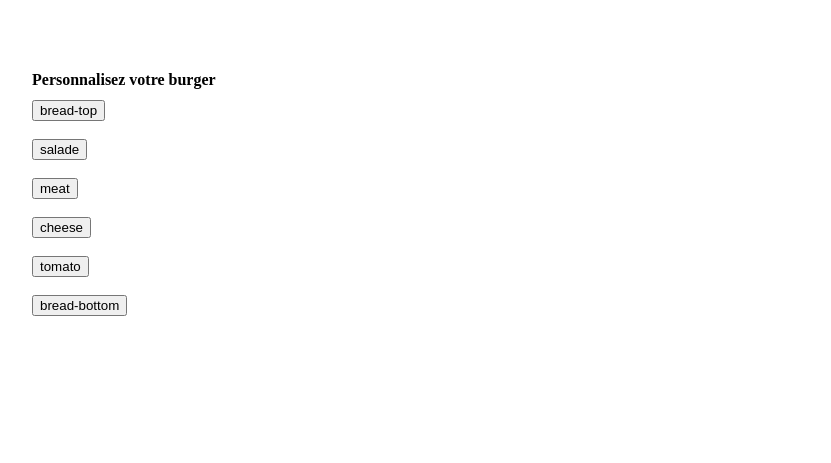
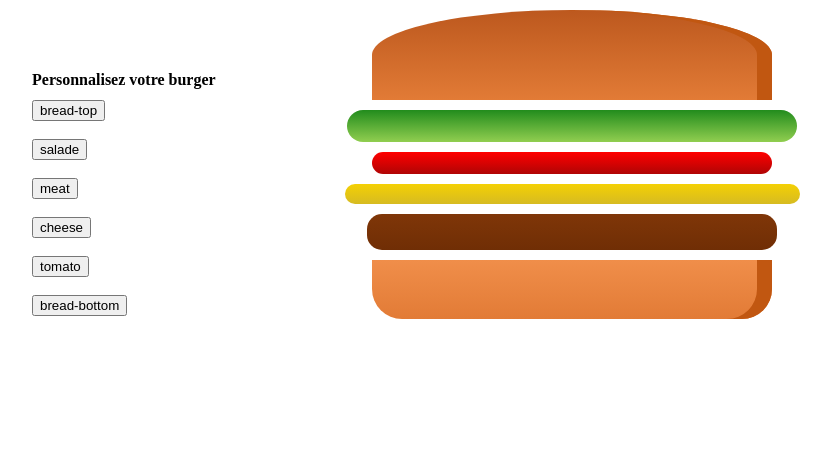
Before and after one commit to AymenNF/Restaurant-project, a plain HTML site: page burger.html in a window 1280 px wide. Shown: the whole page, without its empty margins (68-899 px from the left). Drawn offline with Linux system fonts and the light colour scheme.

Commit message:
Update burger.css

```diff
--- a/burger.css
+++ b/burger.css
@@ -4,7 +4,7 @@
     height: 450px;
   }
 
-  .bread-top {
+  #bread-top {
     height: 20%;
     width: 80%;
     background: linear-gradient(#bc581e, #e27b36);
@@ -15,7 +15,7 @@
   }
 
 
-  .salade {
+  #salade {
     width: 90%;
     height: 7%;
     background: linear-gradient(#228c1d, #91ce50);
@@ -23,7 +23,7 @@
     border-radius: 20px;
   }
 
-  .tomato {
+  #tomato {
     width: 80%;
     height: 5%;
     background: linear-gradient(red,rgb(176, 5, 5));
@@ -31,7 +31,7 @@
     border-radius: 20px;
   }
 
-  .cheese {
+  #cheese {
     width: 91%;
     height: 4.5%;
     background: linear-gradient(#f4d004, #d6bb22);
@@ -39,7 +39,7 @@
     margin: 2% auto;
   }
 
-  .meat {
+  #meat {
     width: 82%;
     height: 8%;
     background: linear-gradient(#7f3608, #702e05);
@@ -47,7 +47,7 @@
     margin: 2% auto;
   }
 
-  .bread-bottom {
+  #bread-bottom {
     height: 13%;
     width: 80%;
     background: linear-gradient(#f08e4a, #e27b36);
@@ -56,7 +56,7 @@
     border-radius: 0 0 30px 30px;
   }
 
-#buttons{
+  #buttons{
   position: fixed;
   top: 100px;
   left: 100px;
```
